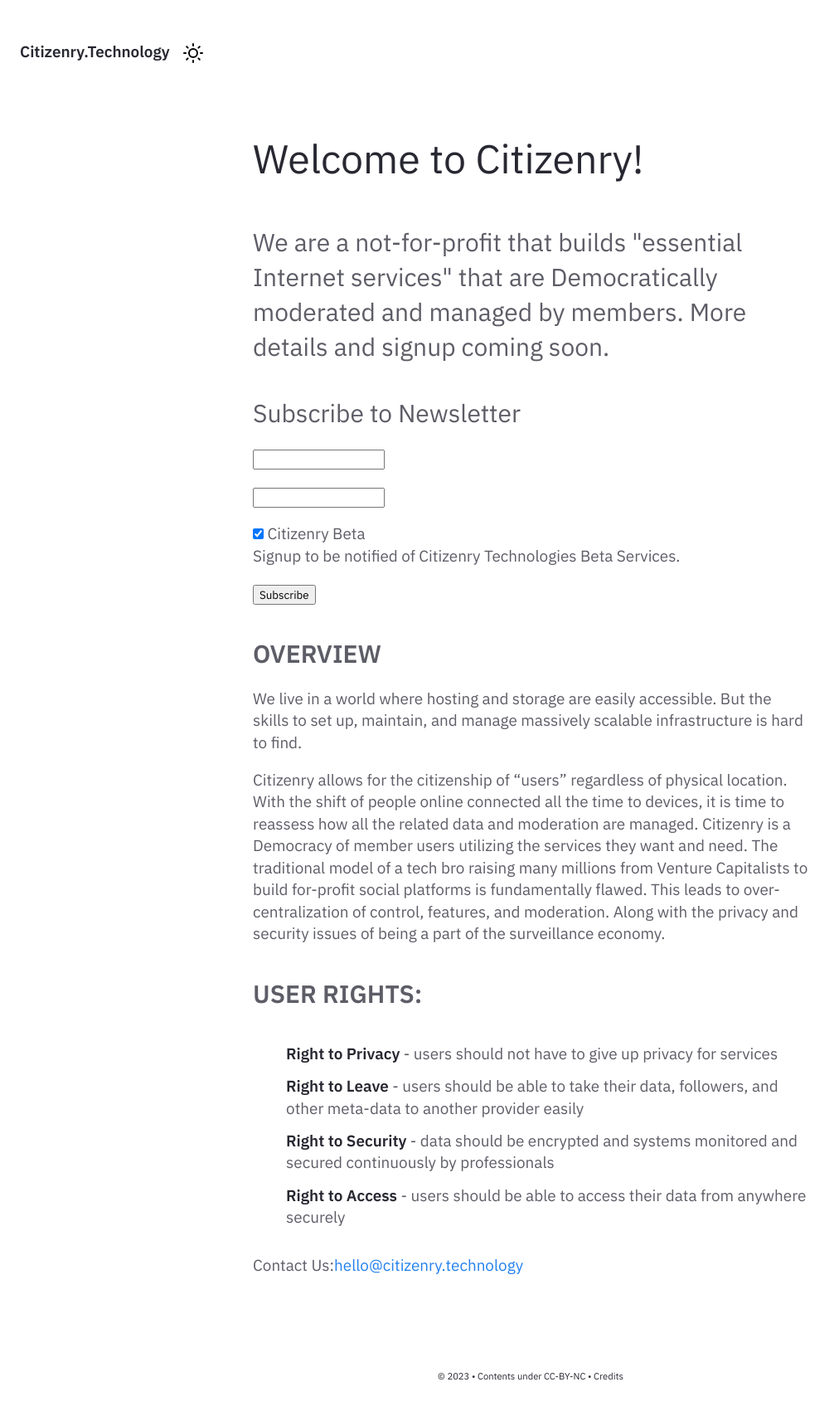
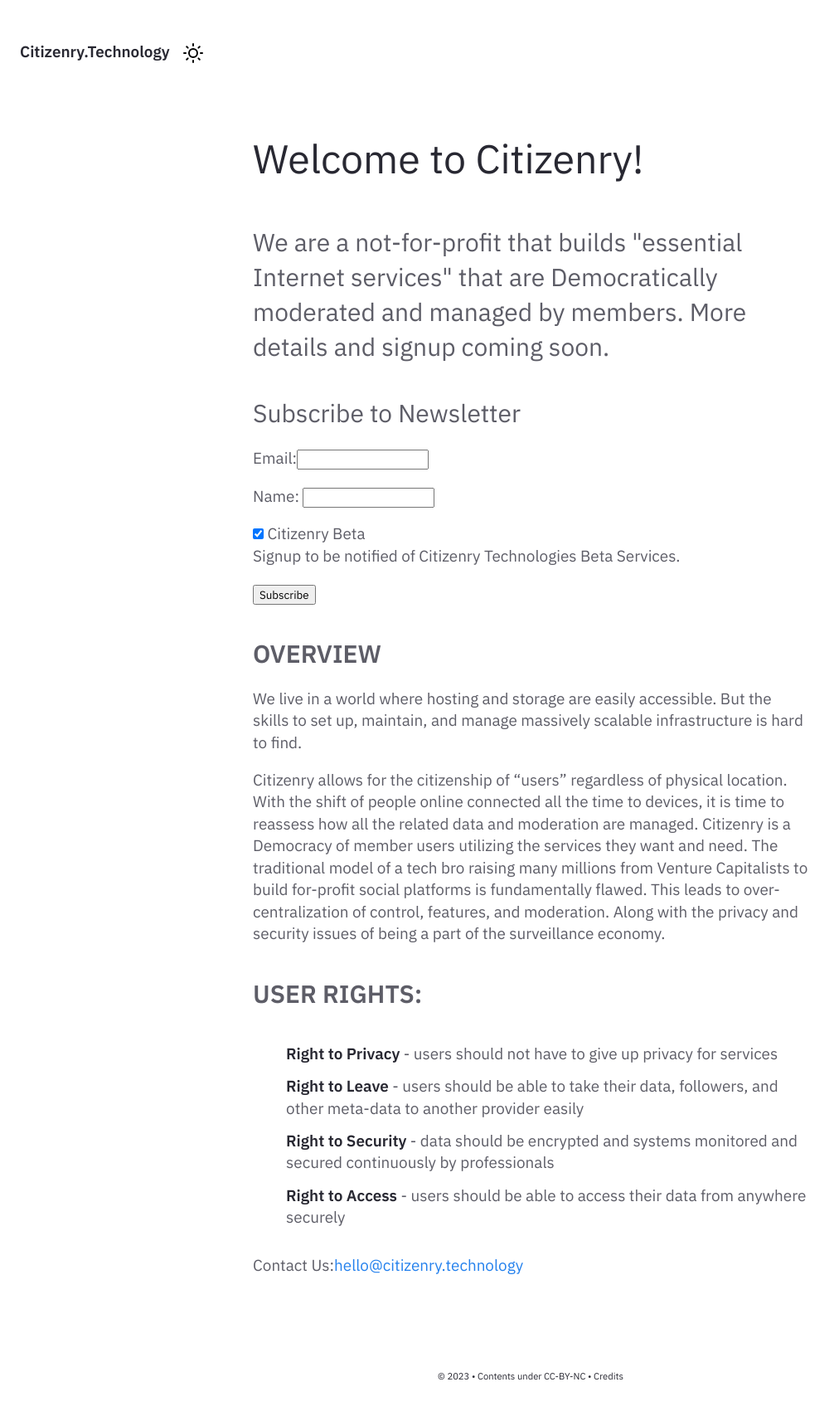
Before and after one commit to Citizenry/Citizenry.github.io, a Jekyll site: the page built from pages/index.md, in a window 1280 px wide. Shown: the whole page at 83% size, without its empty margins (0-1012 px from the left). Built offline with Jekyll 4.4.1, drawn with Linux system fonts in a browser that asks for light colours.

Commit message:
update newsletter signup

```diff
--- a/_includes/Homepage.html
+++ b/_includes/Homepage.html
@@ -7,8 +7,8 @@
     <div>
         <h3>Subscribe to Newsletter</h3>
         <input type="hidden" name="nonce" />
-        <p><input type="email" name="email" required placeholder="E-mail" /></p>
-        <p><input type="text" name="name" placeholder="Name (optional)" /></p>
+        <p>Email:<input type="email" name="email" required placeholder="E-mail" /></p>
+        <p>Name: <input type="text" name="name" placeholder="Name (optional)" /></p>
 
         <p>
           <input id="59a03" type="checkbox" name="l" checked value="59a03fca-53b5-4011-8927-9383b1224329" />
```
